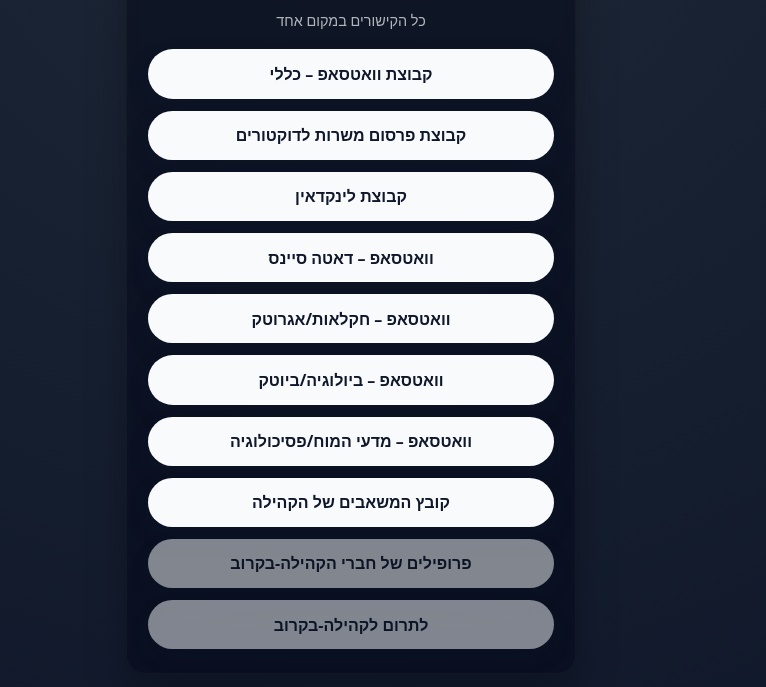
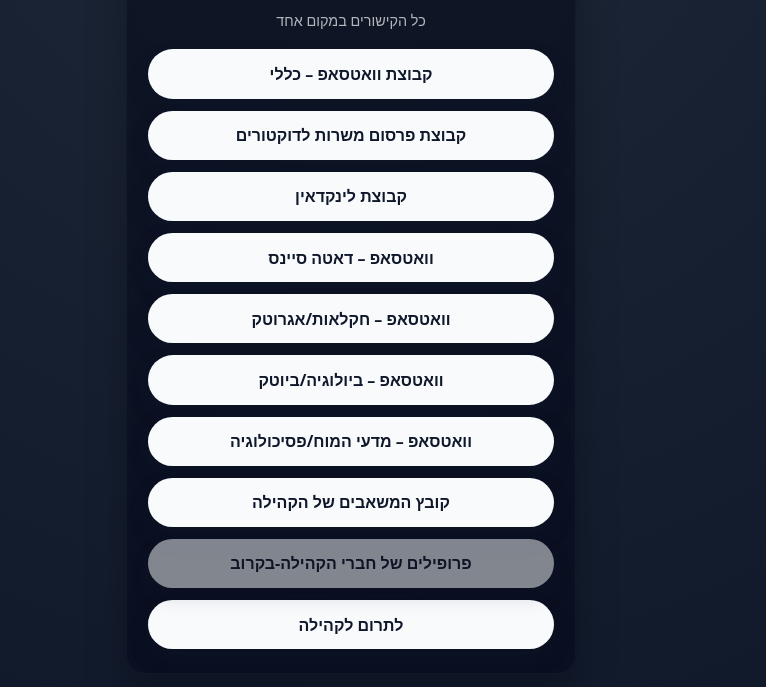
Before and after one commit to yaelhm/community-links, a plain HTML site: page index.html in a window 1280 px wide. Shown: the part 245-932 px from the top of the page, without its empty margins (289-1055 px from the left). Drawn offline with Linux system fonts and the light colour scheme.

Commit message:
Update index.html

```diff
--- a/index.html
+++ b/index.html
@@ -111,7 +111,7 @@
         <a class="link-btn" href="PROFILES_DOC" target="_blank" style="opacity:0.5; pointer-events:none;">פרופילים של חברי הקהילה-בקרוב</a>
 
         <!-- תרומה/התנדבות -->
-        <a class="link-btn" href="VOLUNTEER_DOC" target="_blank" style="opacity:0.5; pointer-events:none;">לתרום לקהילה-בקרוב</a>
+        <a class="link-btn" href="https://docs.google.com/forms/d/e/1FAIpQLSdt35nRklNd4L-zh-gmxBUXnP80G42D1WdPL_X-BeHOOQi9HA/viewform?usp=dialog" target="_blank">לתרום לקהילה</a>
 
       </div>
 
```
